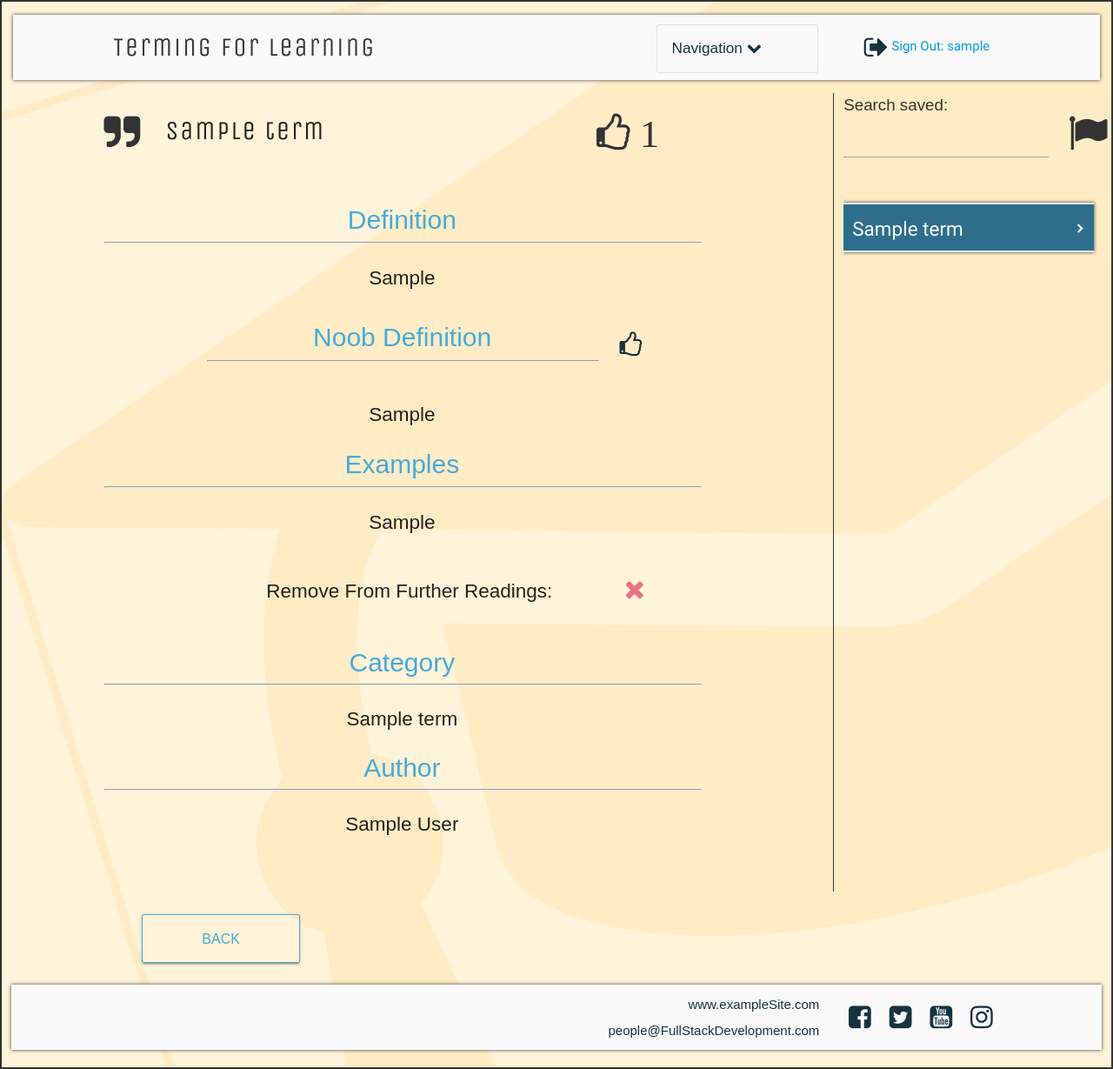
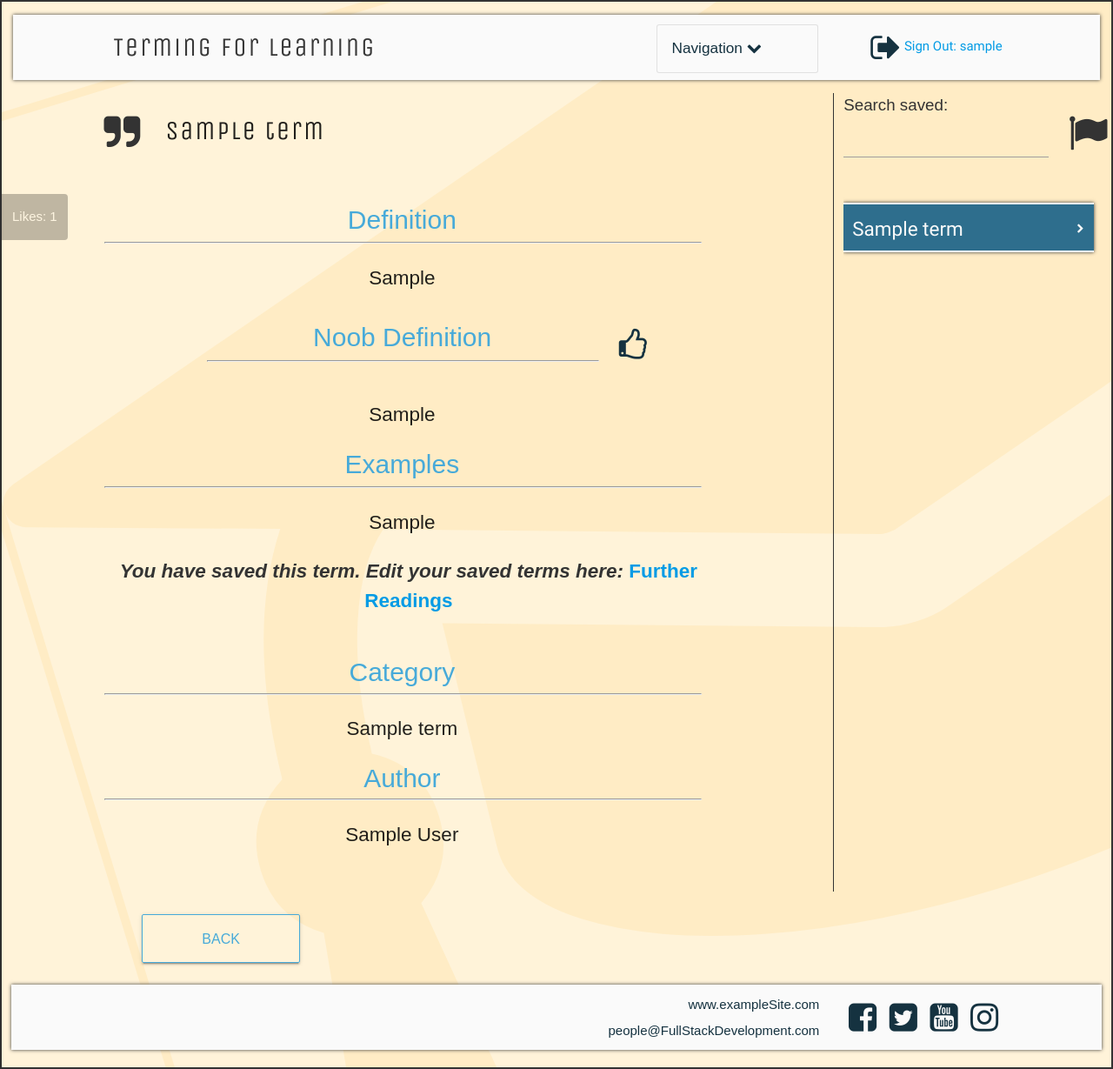
Before and after one commit to AdrianHavengaBennett/terming-for-learning, a Flask app: page /term/1 in a window 1280 px wide. Shown: the whole page at 87% size. Run offline with Flask 2, Linux system fonts and the light colour scheme; the visitor is signed in with stand-in values (Sample User, id 1); a database or web service that is not in the repository returns one stand-in record (values such as "Sample title"); some libraries are stand-ins or nearby versions.

Commit message:
added functionality to display likes on all terms page without direct access to term_id / updated readme / tweaked styles

```diff
--- a/app.py
+++ b/app.py
@@ -1,5 +1,6 @@
 import uuid
 import os
+import time
 from flask import Flask, render_template, redirect, request, url_for, session
 from flask_pymongo import pymongo
 from bson.objectid import ObjectId
@@ -152,8 +153,8 @@ def save_new_user():
     users.insert_one(request.form.to_dict())
 
     # Create a field of type array to store term_ids
-    users.update({"username": username},
-                 {"$push": {"liked": ""}})
+    users.update_one({"username": username},
+                     {"$push": {"liked": ""}})
 
     return redirect(url_for("get_all_terms", username=username))
 
@@ -174,9 +175,17 @@ def get_all_terms():
     username = check_session_user(session)
     user = users.find_one({"username": username})
 
+    # A way to display the number of times a term has been liked without having direct access to the term_id
+    all_users = users.find()
+    all_saved_ids = []
+    for item in all_users:
+        for num in item["liked"]:
+            all_saved_ids.append(num)
+
     return render_template("all_terms.html",
                            username=username, user=user,
                            terms=terms.find(),
+                           all_saved_ids=all_saved_ids,
                            saved_terms=saved.find({"saved_by": username}))
 
 # When a term is clicked:
@@ -217,20 +226,26 @@ def show_term(term_id):
 def like(term_id):
     username = check_session_user(session)
 
-    users.update({"username": username},
-                 {"$push": {"liked": term_id}})
+    term = terms.find_one({"_id": term_id})
 
-    return redirect(url_for("get_all_terms", username=username))
+    users.update_one({"username": username},
+                     {"$push": {"liked": term_id}})
+
+    return redirect(url_for("show_term", term_id=term["_id"],
+                            username=username))
 
 # Removes term_id from user's liked field
-@app.route("/dislike/<term_id>")
-def dislike(term_id):
+@app.route("/unlike/<term_id>")
+def unlike(term_id):
     username = check_session_user(session)
 
-    users.update({"username": username},
-                 {"$pull": {"liked": term_id}})
+    term = terms.find_one({"_id": term_id})
 
-    return redirect(url_for("get_all_terms", username=username))
+    users.update_one({"username": username},
+                     {"$pull": {"liked": term_id}})
+
+    return redirect(url_for("show_term", term_id=term["_id"],
+                            username=username))
 
 
 # Add a new term (overwrites default ObjectId):
@@ -477,6 +492,8 @@ def show_saved_term(term_id):
 def add_to_saved(term_id):
     username = check_session_user(session)
 
+    term = terms.find_one({"_id": term_id})
+
     # Finds which id the user clicked on and clones it.
     in_all_terms = terms.find_one({"_id": term_id})
     in_saved_terms = saved.find_one({"_id": term_id})
@@ -494,7 +511,11 @@ def add_to_saved(term_id):
         doc["saved_by"] = username
         saved.insert_one(doc)
 
-        return redirect(url_for("saved_terms"))
+        # Delay the redirect to give the JS toast time to escape before the page reloads
+        time.sleep(1)
+
+        return redirect(url_for("show_term", term_id=term["_id"]))
+
 
 # Removes a document from the further_readings database:
 @app.route("/remove_from_saved/<term_id>")
--- a/static/main.css
+++ b/static/main.css
@@ -9,16 +9,6 @@ html, body {
     margin: 0;
     height: 100%;
     width: 100%;
-}
-
-.like-counter {
-    color: #000;
-    text-decoration: none;
-    margin-right: 5px;
-}
-
-.liked {
-  font-weight: bold;
 }
 
 #register-welcome,
@@ -36,9 +26,14 @@ html, body {
 }
 
 .no-content {
+    font-weight: 600;
     font-family: "Railway", sans-serif;
     text-align: center;
     color: #333333;
+}
+
+.no-content a:hover {
+    text-decoration: underline;
 }
 
 form>input {
@@ -124,13 +119,27 @@ h6 {
     color: #e87285;
     font-size: 2em;
     height: 2em;
-    line-height: 2.5em;
+    line-height: 2em;
     -webkit-transition: color .5s ease-in-out;
     transition: color .5s ease-in-out;
 }
 
 .save-term-button:hover {
     color:#ff0029;
+}
+
+.social-icons {
+    height: 2em;
+    line-height: 1.5em;
+    color: #153240;
+    font-size: 2em;
+    vertical-align: middle;
+    -webkit-transition: color .5s ease-in-out;
+    transition: color .5s ease-in-out;
+}
+
+.social-icons:hover {
+    color: #47aad9;
 }
 
 .term-category-button {
@@ -191,6 +200,20 @@ nav a {
 p>strong {
     font-size: 1.25em;
     color: #ff0029;
+}
+
+#saved-to-FR-toast {
+    min-width: 14em;
+    margin-left: -7em;
+    background-color: #333333;
+    color: #fafafa;
+    text-align: center;
+    border-radius: 4px;
+    padding: 16px;
+    position: fixed;
+    z-index: 3;
+    left: 50%;
+    top: -6em;
 }
 
 /**********************************************GENERAL END*/
@@ -268,12 +291,27 @@ nav a.button-collapse i {
     padding-left: 10%;
 }
 
-.like-counter i:hover {
+.like-button i:hover {
     color: #47aad9;
+}
+
+#likes {
+    font-family: "Railway", sans-serif;
+    left: 2px;
+    position: fixed;
+    text-align: right;
+    max-width: 8rem;
+    padding: 0 12px;
+    background-color: black;
+    opacity: .25;
+    color: #fafafa;
+    border-top-right-radius: 4px;
+    border-bottom-right-radius: 4px;
 }
 
 .save-text {
     padding-left: 12%;
+    font-weight: 600;
 }
 
 nav ul a {
@@ -412,20 +450,6 @@ nav ul a {
     border: 10px solid #153240;
 }
 
-.social-icons {
-    height: 2.5em;
-    line-height: 2.5em;
-    color: #153240;
-    font-size: 2em;
-    vertical-align: middle;
-    -webkit-transition: color .5s ease-in-out;
-    transition: color .5s ease-in-out;
-}
-
-.social-icons:hover {
-    color: #47aad9;
-}
-
 /*******************************HOME SCREEN*/
 
 #home-title {
@@ -518,12 +542,29 @@ nav ul a {
         font-size: 68em;
     }
 
+    #likes {
+        font-size: 1.25em;
+    }
+
+    #saved-to-FR-toast {
+        font-size: 1.5em;
+    }
+
     .content-section {
         bottom: 8em;
     }
 
     .no-content {
         font-size: 1.5em;
+    }
+
+    .social-icons {
+        font-size: 2.5em;
+        line-height: 2em;
+    }
+
+    .save-term-button {
+        font-size: 2.5em;
     }
 
     #home-title {
@@ -777,6 +818,10 @@ nav ul a {
         line-height: 2.5em;
     }
 
+    #likes {
+        font-size: 1em;
+    }
+
     .custom-button {
         margin: 0;
         font-size: 1.1em;
@@ -868,6 +913,7 @@ nav ul a {
         position: relative;
         height: 2.5em;
         line-height: 2.5em;
+        max-width: 21rem;
     }
 }
 
--- a/static/script.js
+++ b/static/script.js
@@ -3,14 +3,10 @@ $(document).ready(function() {
     $(".button-collapse").sideNav();
     $(".tooltipped").tooltip();
     $("select").formSelect();
-    $('input#input_text, textarea#textarea2').characterCounter();
+    $("input#input_text, textarea#textarea2").characterCounter();
 });
 
-// // noob voting functionality
-// var clicks = 0;
-// document.getElementById("clicks").innerHTML = clicks;
-// $('.like-counter').click(function() {
-// clicks += 1;
-// document.getElementById("clicks").innerHTML = clicks;
-// $('.like-counter').addClass("liked");
-// });
+// Shows the added-to-FR toast
+$("#save-term-button").click(function() {
+    $("#saved-to-FR-toast").animate({top: "2em"}).delay(950).animate({top: "-6em"});
+});
--- a/templates/all_terms.html
+++ b/templates/all_terms.html
@@ -18,6 +18,7 @@
 
 </head>
 <body>
+    <div id="saved-to-FR-toast">Added to Further Readings.</div>
     <header>
         <nav>
             <!-- mobile nav -->
@@ -116,14 +117,15 @@
                 <div class="row">
                     <div class="col s12 l10">
                         {% for term in terms %}
-
+                            {% if term["_id"] in all_saved_ids %}
                             <a class="text-font" href="{{ url_for('show_term', term_id=term._id) }}">
                                 <div class="term-category-button">
                                     {{ term.term }}
+                                    <span>{{ all_saved_ids.count(term["_id"]) }}</span>
                                     <i class="fa fa-chevron-right term-category-button-icon" aria-hidden="true"></i>
                                 </div>
                             </a>
-
+                            {% endif %}
                         {% endfor %}
                     </div>
                 </div>
--- a/templates/term.html
+++ b/templates/term.html
@@ -14,24 +14,25 @@
         <div class="col s12 l8 offset-l1 container form-box">
 
             <div class="row">
+
                 <div class="col l1">
                     <i class="fa fa-quote-right desktop-content-icon hide-on-med-and-down" aria-hidden="true"></i>
                 </div>
                 <div class="col l6">
                     <h2 class="header-font desktop-header hide-on-med-and-down">{{ term.term }}</h2>
                 </div>
-                {% if number_of_likes > 0 %}
-                    <div class="col l2 offset-l1">
-                        <i class="fa fa-thumbs-o-up desktop-content-icon hide-on-med-and-down tooltipped" data-position="bottom" data-tooltip="Number of grateful readers" aria-hidden="true">
-                            <span> {{ number_of_likes }}</span>
-                        </i>
-                    </div>
-                {% endif %}
             </div>
 
 
             <div class="row">
                 <div class="col s12 l10">
+                    {% if number_of_likes > 0 %}
+                        <div id="likes">
+                            <p class="tooltipped" data-position="bottom" data-tooltip="Number of grateful readers" aria-hidden="true">
+                                <span>Likes: {{ number_of_likes }}</span>
+                            </p>
+                        </div>
+                    {% endif %}
                     <div class="text-font">
                         <h5>Definition</h5>
                         <hr>
@@ -43,13 +44,13 @@
                             </div>
                             {% if already_liked %}
                                 <div class="col s1">
-                                    <a href="{{ url_for('dislike', term_id=term._id) }}" class="like-counter tooltipped" data-position="bottom" data-tooltip="Think this definition is no longer useful to beginners?">
+                                    <a href="{{ url_for('unlike', term_id=term._id) }}" class="like-button tooltipped" data-position="bottom" data-tooltip="Think this definition is no longer useful to beginners?">
                                         <i class="fa fa-thumbs-o-down social-icons" aria-hidden="true"></i>
                                     </a>
                                 </div>
                             {% else %}
                                 <div class="col s1">
-                                    <a href="{{ url_for('like', term_id=term._id) }}" class="like-counter tooltipped" data-position="bottom" data-tooltip="Think this definition is useful to beginners?">
+                                    <a href="{{ url_for('like', term_id=term._id) }}" class="like-button tooltipped" data-position="bottom" data-tooltip="Think this definition is useful to beginners?">
                                         <i class="fa fa-thumbs-o-up social-icons" aria-hidden="true"></i>
                                     </a>
                                 </div>
@@ -62,18 +63,13 @@
                         <div class="row">
                             <div class="further-readings text-font">
                                 {% if is_in_database %}
-                                    <div class="col s9 offset-s1">
-                                        <p class="save-text">Remove From Further Readings: </p>
-                                    </div>
-                                    <div class="col s1">
-                                        <a href="{{ url_for('remove_from_saved', term_id=term._id) }}"><i class="fa fa-times save-term-button" aria-hidden="true"></i></a>
-                                    </div>
+                                    <p class="no-content"><em>You have saved this term. Edit your saved terms here: </em><a href="{{ url_for('saved_terms') }}">Further Readings</a></p>
                                 {% else %}
                                     <div class="col s9 offset-s1">
                                         <p class="save-text">Add To Further Readings: </p>
                                     </div>
                                     <div class="col s1">
-                                        <a href="{{ url_for('add_to_saved', term_id=term._id) }}"><i class="fa fa-flag save-term-button" aria-hidden="true"></i></a>
+                                        <a id="save-term-button" href="{{ url_for('add_to_saved', term_id=term._id) }}"><i class="fa fa-flag save-term-button" aria-hidden="true"></i></a>
                                     </div>
                                 {% endif %}
                             </div>
```
Also changed, not shown: README.md.
